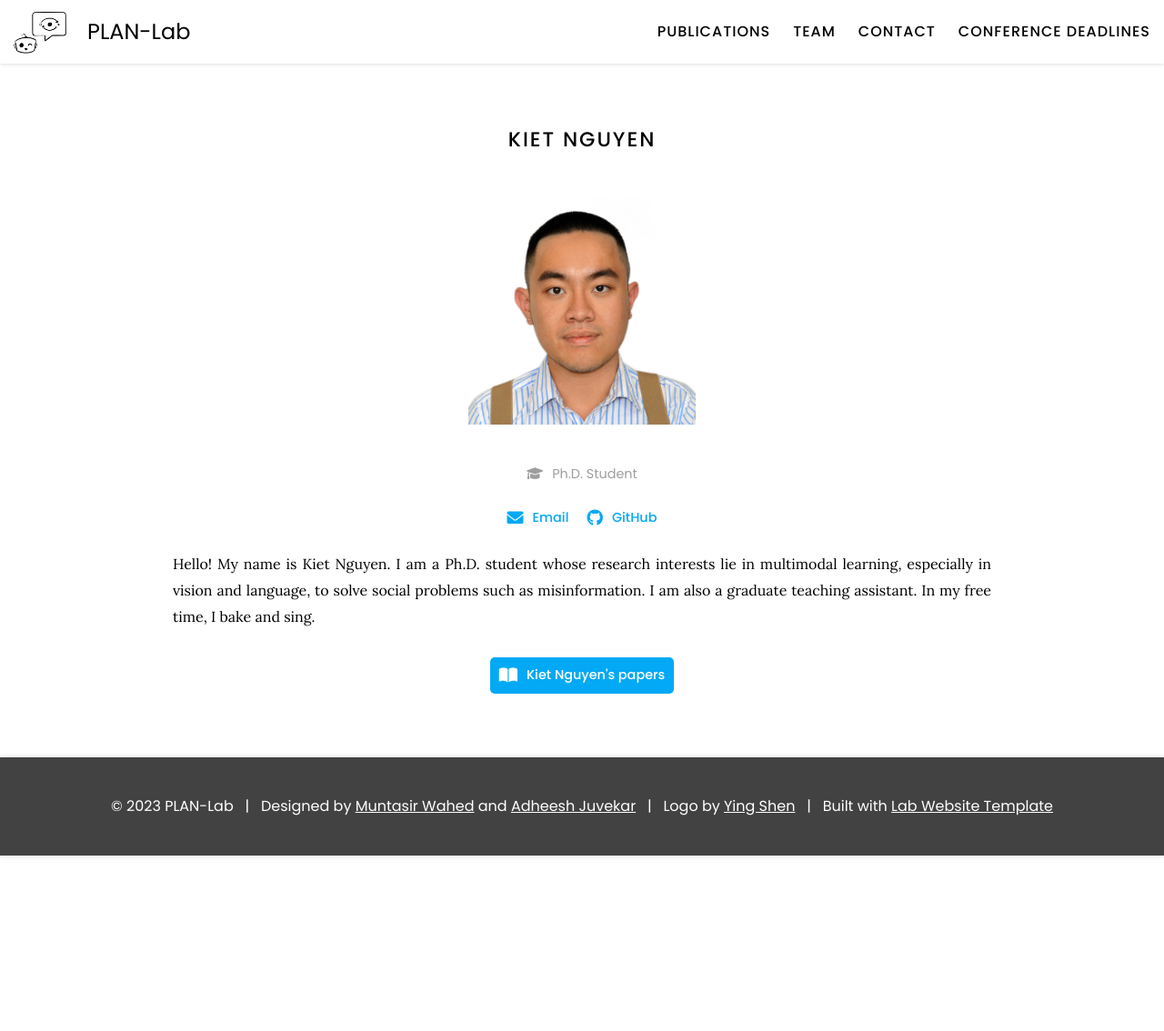
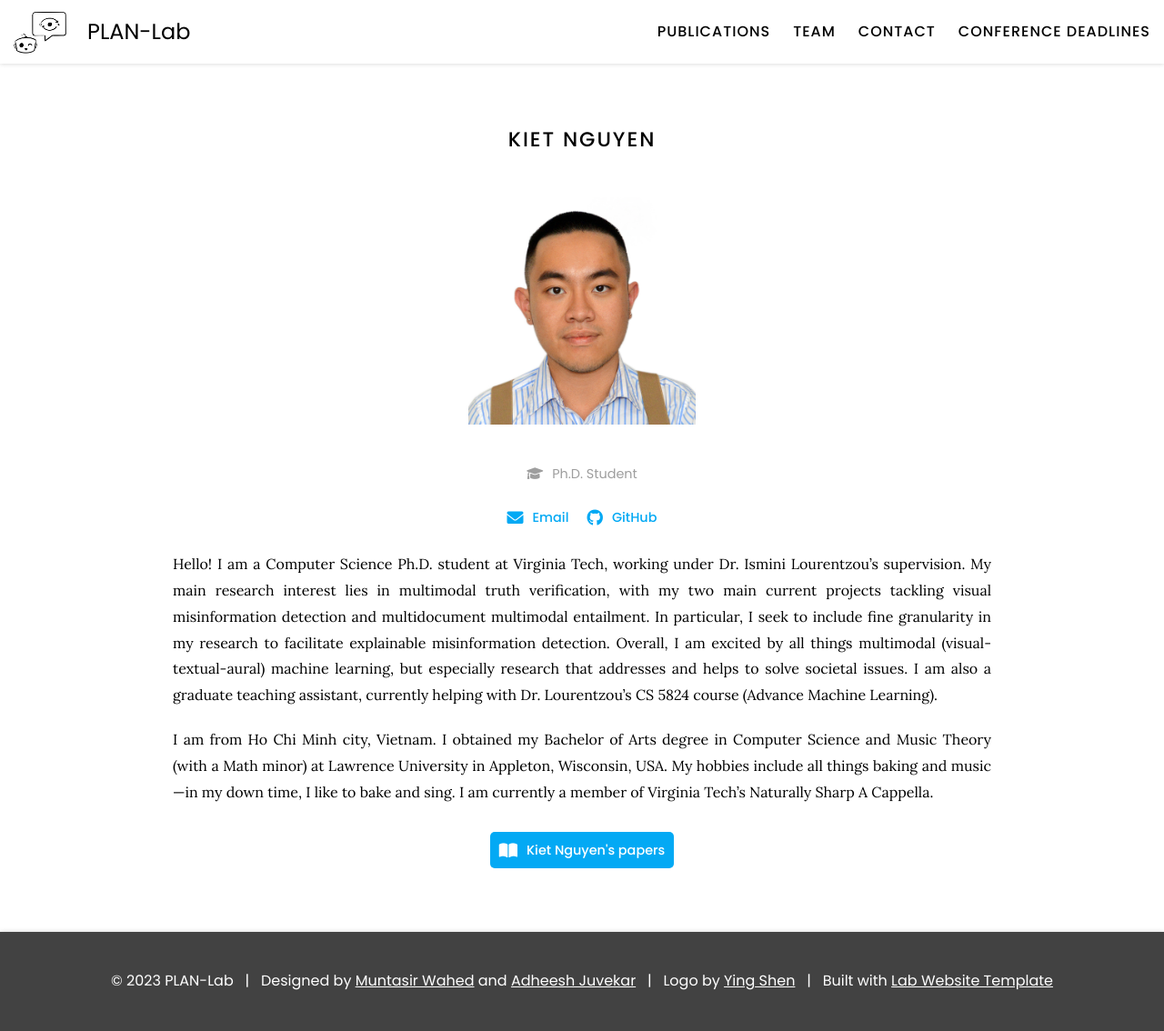
Before and after one commit to XiaonaZhou/plan-lab.github.io, a Jekyll site: the page built from _members/kiet-nguyen.md, in a window 1280 px wide. Shown: the whole page at 91% size. Built offline with Jekyll 4.4.1, drawn with Linux system fonts in a browser that asks for light colours; before the commit the page ends 941 px from its top, so only the background shows below that.

Commit message:
Update kiet-nguyen.md

```diff
--- a/_members/kiet-nguyen.md
+++ b/_members/kiet-nguyen.md
@@ -14,4 +14,6 @@ links:
   google-scholar:
 ---
 
-Hello! My name is Kiet Nguyen. I am a Ph.D. student whose research interests lie in multimodal learning, especially in vision and language, to solve social problems such as misinformation. I am also a graduate teaching assistant. In my free time, I bake and sing.
+Hello! I am a Computer Science Ph.D. student at Virginia Tech, working under Dr. Ismini Lourentzou's supervision. My main research interest lies in multimodal truth verification, with my two main current projects tackling visual misinformation detection and multidocument multimodal entailment. In particular, I seek to include fine granularity in my research to facilitate explainable misinformation detection. Overall, I am excited by all things multimodal (visual-textual-aural) machine learning, but especially research that addresses and helps to solve societal issues. I am also a graduate teaching assistant, currently helping with Dr. Lourentzou's CS 5824 course (Advance Machine Learning).
+
+I am from Ho Chi Minh city, Vietnam. I obtained my Bachelor of Arts degree in Computer Science and Music Theory (with a Math minor) at Lawrence University in Appleton, Wisconsin, USA. My hobbies include all things baking and music—in my down time, I like to bake and sing. I am currently a member of Virginia Tech's Naturally Sharp A Cappella.
```
